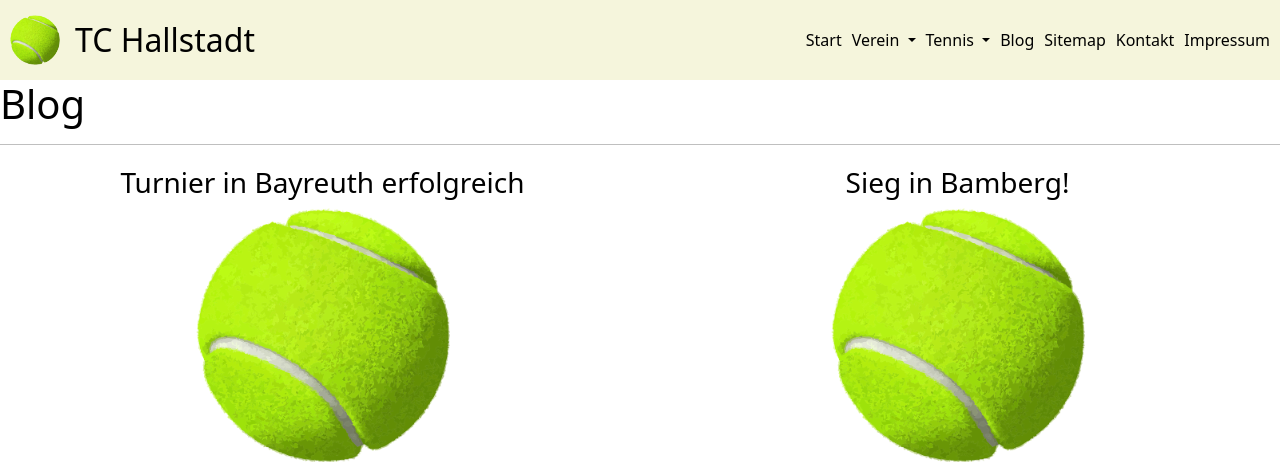
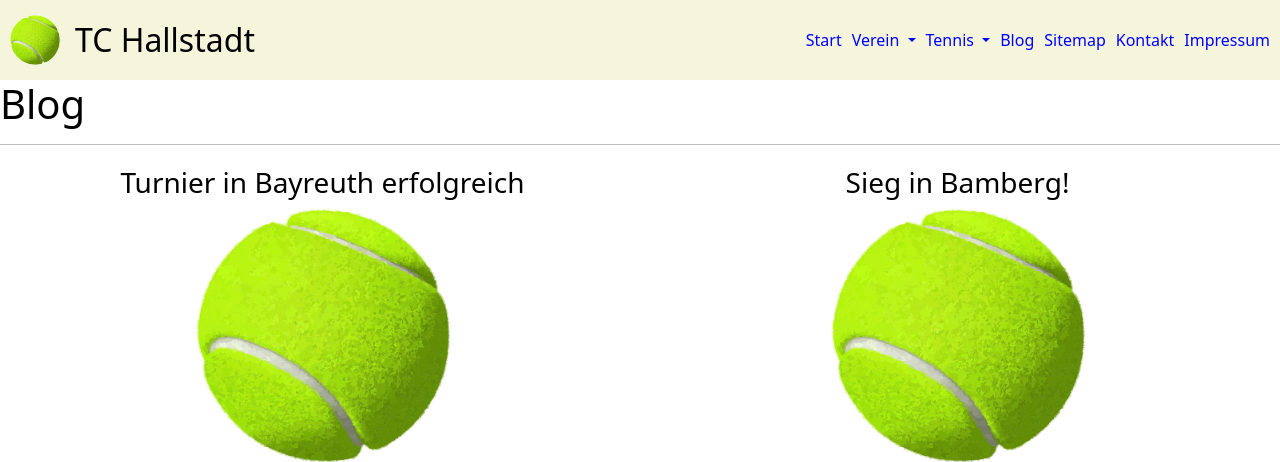
Before and after one commit to Joniber/tennisclub, a Django app: page /blog/ in a window 1280 px wide. Shown: the top 462 px of the page. Run offline with Django 4.2, Linux system fonts and the light colour scheme; data comes from the database, SQL or seed files in the repository; some libraries are stand-ins or nearby versions.

Commit message:
changed nav style

```diff
--- a/static/css/style.css
+++ b/static/css/style.css
@@ -21,7 +21,7 @@ ul {
 }
 
 nav a{
-  color: initial;
+  color: blue;
 }
 
 header {
```
